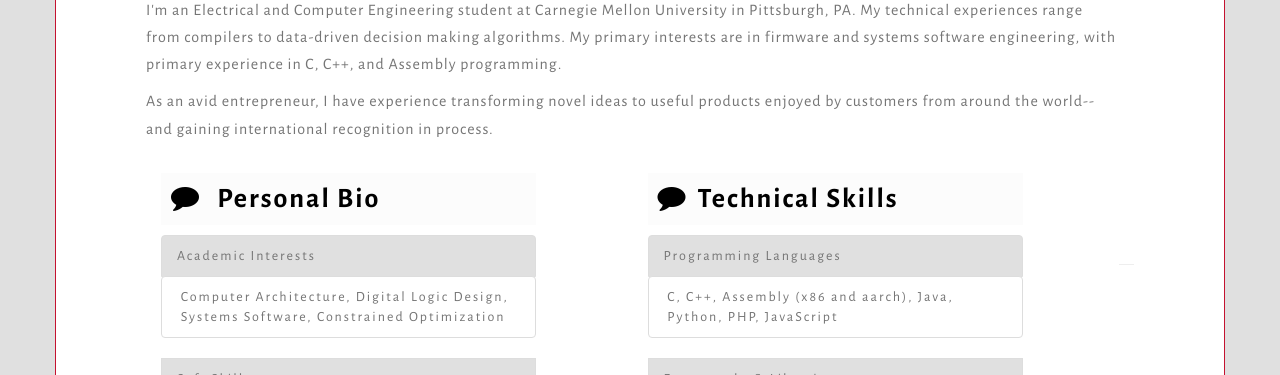
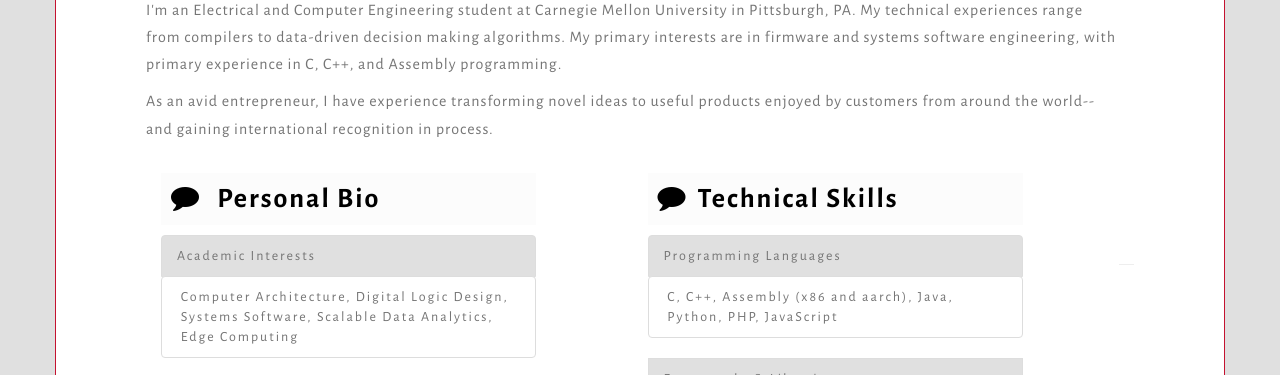
Before and after one commit to hsmayer07/hsmayer07.github.io, a plain HTML site: page index.html in a window 1280 px wide. Shown: the part 396-771 px from the top of the page. Drawn offline with nearby package versions, Linux system fonts and the light colour scheme.

Commit message:
Minor changes

```diff
--- a/index.html
+++ b/index.html
@@ -112,7 +112,7 @@
                                 <ul class="list-group">
                                     <li style="background-color: #E0E0E0" class="list-group-item">Academic Interests</li>
                                     <ul class="list-group">
-                                        <li class="list-group-item" style="padding-left: 5%; list-style-type: disc !important;">Computer Architecture, Digital Logic Design, Systems Software, Constrained Optimization</li>
+                                        <li class="list-group-item" style="padding-left: 5%; list-style-type: disc !important;">Computer Architecture, Digital Logic Design, Systems Software, Scalable Data Analytics, Edge Computing</li>
                                     </ul>
                                     <li style="background-color: #E0E0E0" class="list-group-item">Soft Skills</li>
                                     <ul class="list-group">
```
